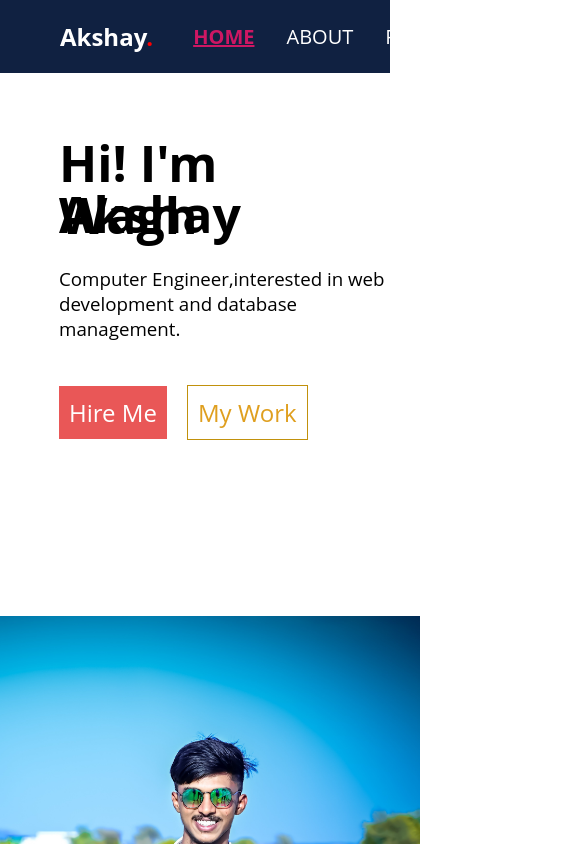
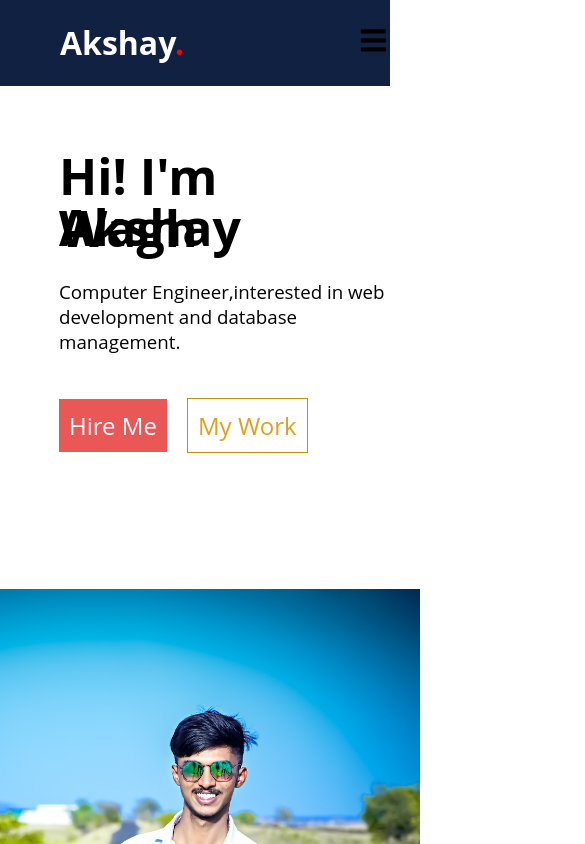
Before and after one commit to akshaywagh3/MyPortfolio, a React (Create React App) app: page / in a window 390 px wide. Shown: the top 844 px of the page, 585 px wide, since content can reach past the window. Built offline with nearby package versions, Linux system fonts and the light colour scheme.

Commit message:
navbar responsive property added

```diff
--- a/src/components/About.css
+++ b/src/components/About.css
@@ -20,17 +20,16 @@
     display: flex;
     flex-direction: row;
     justify-content: center;
-    /* gap: 10px; */
     padding-top: 20px;
-    height: 100vh;
+    height: 70vh;
     color: rgb(4, 13, 45);
     margin-top: 3%;
     position: relative;
+    margin-bottom: 0;
 
 }
 
 .myself{
-
     display: flex;
     flex-direction: column;
     justify-content: flex-start;
@@ -44,6 +43,7 @@
     object-fit: contain;
     width:60%;
     height: 60vh;
+
 
 }
 .myself span{
@@ -71,7 +71,6 @@
 }
 .full .hire{
     color: white;
-
     background-color: white;
     font-size: 20px;
     border: 1px solid rgb(193, 145, 12);
@@ -91,6 +90,7 @@
     flex-direction: column;
     justify-content: center;
     padding-top: 20px;
+    margin-top: 0;
     padding-bottom: 20px;
     align-items: center;
     position: relative;
@@ -165,6 +165,7 @@
     .myself .details{
         margin-top: 10px;
         font-size: 17px;
+        font-weight: normal;
         max-height: 4.5em;
         line-height: 1.4em;
         gap: 40px;
--- a/src/components/Contact.css
+++ b/src/components/Contact.css
@@ -98,6 +98,7 @@
     }
     .contact{
         margin-bottom: 10px;
+        width: 70%;
     }
     .extra{
         margin: 20px;
@@ -109,6 +110,6 @@
         align-items: center;
     }
     .extra section{
-        height: 150px;
+        height: 130px;
     }
 }
--- a/src/components/Footer.css
+++ b/src/components/Footer.css
@@ -6,8 +6,6 @@
     justify-content: space-evenly;
 
     padding: 15px;
-
-
 }
 .copyright{
     font-size: 18px;
--- a/src/components/Header.css
+++ b/src/components/Header.css
@@ -1,13 +1,25 @@
 .header{
 
-    border-bottom:1px  rgb(53, 51, 51);
     background-color: rgb(16, 33, 65);
     /* background: linear-gradient(180deg, rgb(174, 99, 221) 9%, rgb(168, 77, 253) 100%); */
-
+    display: flex;
+    flex-direction: row;
+    justify-content: space-between;
 
 }
+.header .nav-btn {
+	padding: 2px;
+	cursor: pointer;
+	background: transparent;
+	border: none;
+	outline: none;
+	color: var(--textColor);
+	overflow: hidden;
+	opacity: 0;
+	font-size: 1.8rem;
+}
 
-.navbar h1{
+.header h1{
     margin-left: 60px;
     font-weight: bold;
     color: white;
@@ -41,3 +53,45 @@
     text-decoration: underline;
     font-weight: bold;
   }
+
+  @media only screen and (max-width: 1024px) {
+	.header .nav-btn {
+		overflow:visible;
+		opacity: 1;
+	}
+
+	.header nav {
+		position: fixed;
+		top: 0;
+		left: 0;
+		height: auto;
+		width: 100%;
+		display: flex;
+		flex-direction: column;
+		align-items: flex-start;
+		justify-content: center;
+		gap: 2rem;
+		background-color: rgb(16, 33, 65);
+		transition: 0.5s;
+		transform: translateX(100vh);
+        z-index: 2;
+	}
+    .list{
+        display: flex;
+        flex-direction: column;
+    }
+
+	.header .responsive {
+		transform: none;
+	}
+
+	nav .nav-close-btn {
+		position: absolute;
+		top: 2rem;
+		right: 2rem;
+	}
+
+	nav .list  {
+		font-size: 1.5rem;
+	}
+}
--- a/src/components/Header.js
+++ b/src/components/Header.js
@@ -1,23 +1,30 @@
-import React from 'react';
+import React,{useRef} from 'react';
 import {NavLink} from 'react-router-dom';
+import { FaBars, FaTimes} from "react-icons/fa";
 import './Header.css';
 const Header = () => {
+  const navRef = useRef();
 
-
+  const showNavbar = () => {
+    navRef.current.classList.toggle("responsive");
+  };
   return (
     <header className='header'>
-
-
-
-        <nav className='navbar'>
-            <h1>Akshay<span style={{'color':'red'}}>.</span></h1>
+      <h1>Akshay<span style={{'color':'red'}}>.</span></h1>
+        <nav className='navbar'ref={navRef}>
             <ul className='list'>
                 <NavLink to='/' className={({isActive})=>isActive ? 'active':undefined}>HOME</NavLink>
                 <li><NavLink to='/about' className={({isActive})=>isActive ? 'active':undefined}>ABOUT</NavLink></li>
                 <li><NavLink to='/project' className={({isActive})=>isActive ? 'active':undefined}>PROJECTS</NavLink></li>
                 <li><NavLink to='/contact' className={({isActive})=>isActive ? 'active':undefined}>CONTACT</NavLink></li>
             </ul>
+            <button className="nav-btn nav-close-btn" onClick={showNavbar}>
+          <FaTimes />
+            </button>
         </nav>
+        <button className="nav-btn" onClick={showNavbar}>
+        <FaBars />
+      </button>
 
     </header>
 
--- a/src/components/Home.css
+++ b/src/components/Home.css
@@ -20,7 +20,6 @@
     display: flex;
     flex-direction: column;
     height: 100%;
-    z-index: 1;
     position: relative;
     justify-content: center;
     align-items: center;
@@ -32,7 +31,6 @@
 .s2{
     display: flex;
     padding: 50px;
-    position: relative;
     height: 100%;
 
 }
@@ -41,20 +39,10 @@
     object-fit: contain;
     width: 450px;
     height: 80vh;
+    z-index: -1;
 
 }
-/* .s2 img::before{
-    content: '';
-    position: absolute;
-    left: 10%;
-    width: 50%;
-    height: 100%;
-    transform-origin: bottom;
-    background-color: rgb(109, 51, 65);
-    border-left-color: black;
-    border-radius: 40%;
 
-} */
 
 @media screen and (max-width: 768px) {
     .sections {
@@ -63,7 +51,7 @@
       justify-content: center;
       align-items: center;
       margin-top: 10px;
-
+      gap: 10px;
     }
   }
 
@@ -74,11 +62,10 @@
       justify-content: center;
       align-items: center;
       padding-top: 10px;
-
+      gap: 10px;
     }
     .s2 img{
         width: 450px;
-        border-radius: 0;
         align-items: center;
 
     }
--- a/src/components/Projects.css
+++ b/src/components/Projects.css
@@ -59,21 +59,7 @@
     box-shadow: rgba(0, 0, 0, 0.2) 0px 60px 40px -7px;
 }
 
-@media screen and (max-width: 768px) {
-    .class{
-        width: 100%;
-    }
-    .projects {
-      display: flex;
-      flex-direction: column;
-    }
-    .projects li{
-        width:350px;
 
-    }
-
-
-  }
   @media screen and (max-width: 981px) {
     .class{
         width: 100%;
@@ -85,7 +71,24 @@
     .projects li{
         width:350px;
 
+
     }
 
 
   }
+
+  @media screen and (max-width: 768px) {
+    .class{
+        width: 100%;
+    }
+    .projects {
+      display: flex;
+      flex-direction: column;
+    }
+    .projects li{
+        width:300px;
+        margin: 20px;
+    }
+
+
+  }
--- a/src/components/Route.js
+++ b/src/components/Route.js
@@ -2,10 +2,6 @@ import { Outlet } from "react-router-dom";
 import Header from "./Header";
 import React from 'react'
 import Footer from "./Footer";
-// import Home from "./Home";
-// import About from './About';
-// import Projects from "./Projects";
-// import Contact from "./Contact";
 const Route = () => {
   return (
     <>
--- a/src/components/SectionFirst.css
+++ b/src/components/SectionFirst.css
@@ -15,7 +15,6 @@ h3{
 }
 .hire{
     color: white;
-
     background-color: rgb(233, 87, 87);
     font-size: 24px;
     border: none;
@@ -46,5 +45,4 @@ h3{
       margin-left: 10%;
     }
 
-
   }
```
